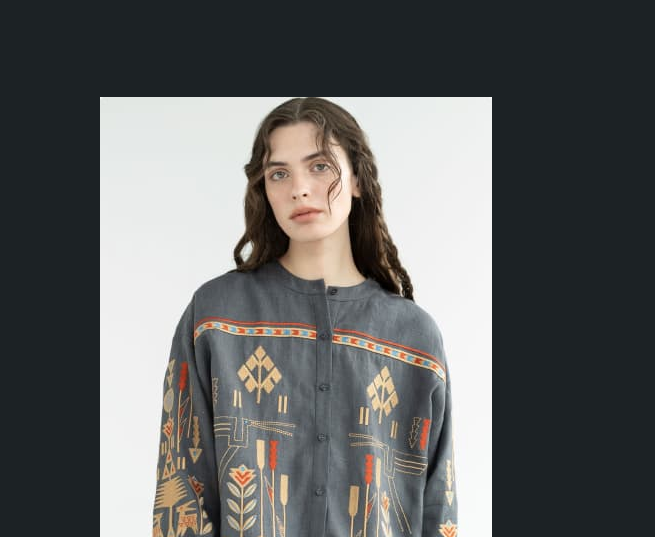
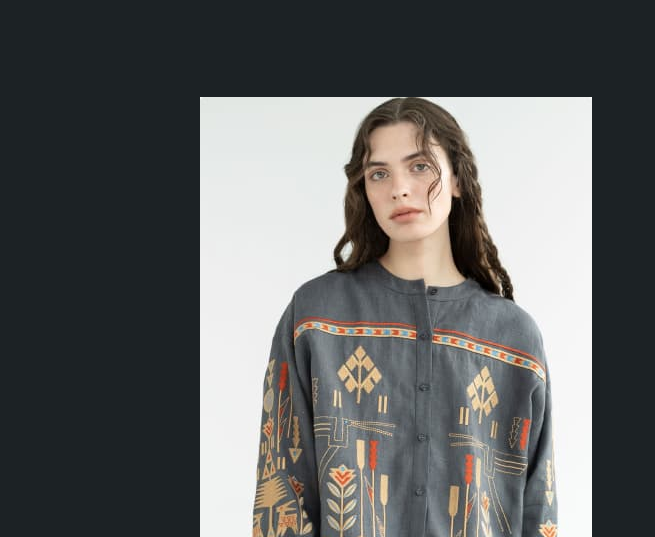
Before and after one commit to SergGrishkov/vanilla-pixel, a website built with Vite: page src/index.html in a window 1280 px wide. Shown: the part 263-800 px from the top of the page, without its empty margins (0-655 px from the left). Built offline with nearby package versions, Linux system fonts and the light colour scheme.

Commit message:
Update global style

```diff
--- a/src/css/styles.css
+++ b/src/css/styles.css
@@ -59,6 +59,8 @@ section {
   }
 
   .container {
+    padding-left: 20px;
+    padding-right: 20px;
     max-width: 375px;
   }
 }
@@ -74,6 +76,8 @@ section {
   }
 
   .container {
+    padding-left: 32px;
+    padding-right: 32px;
     width: 704px;
   }
 }
@@ -89,6 +93,8 @@ section {
   }
 
   .container {
+    padding-left: 100px;
+    padding-right: 100px;
     width: 1080px;
   }
 }
```
